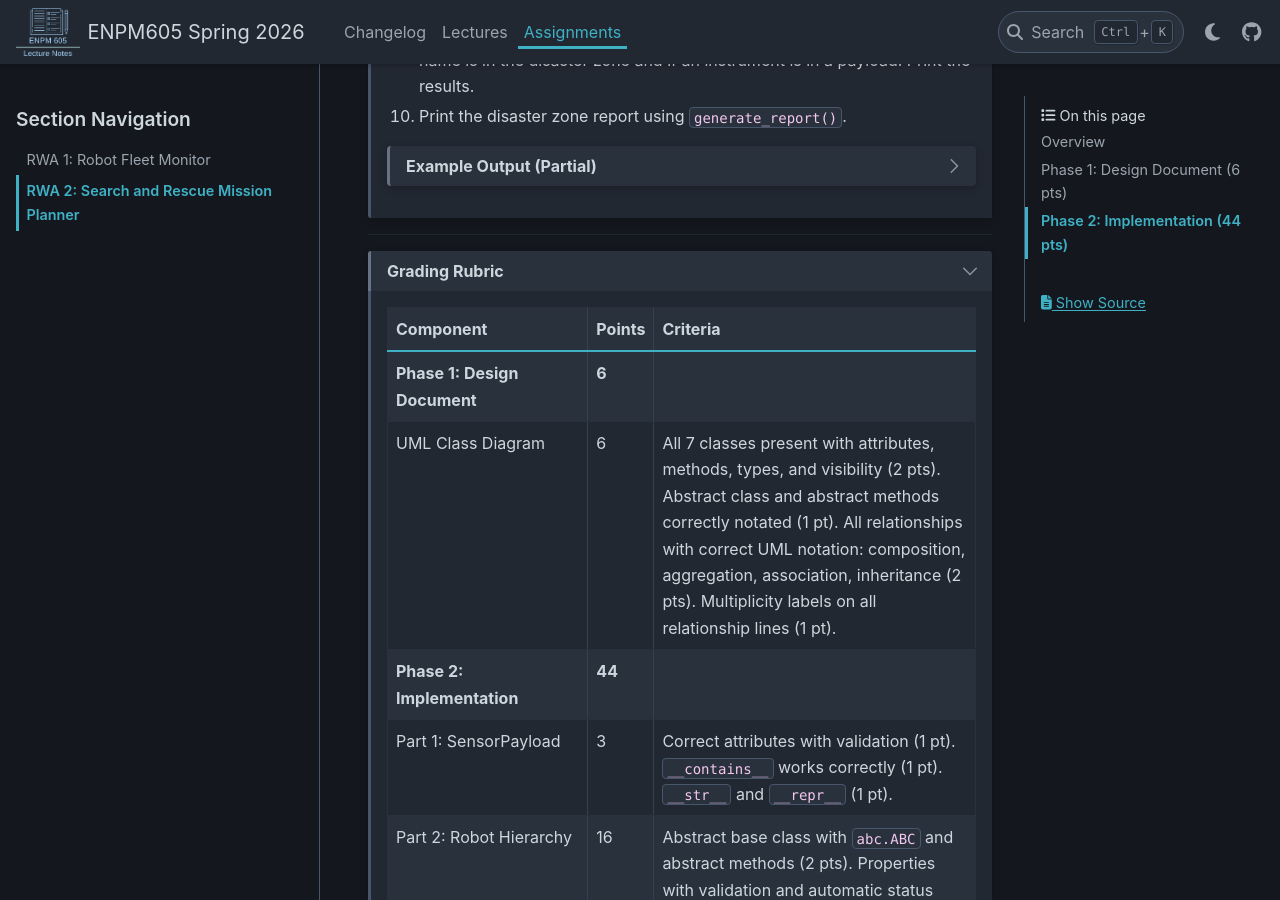
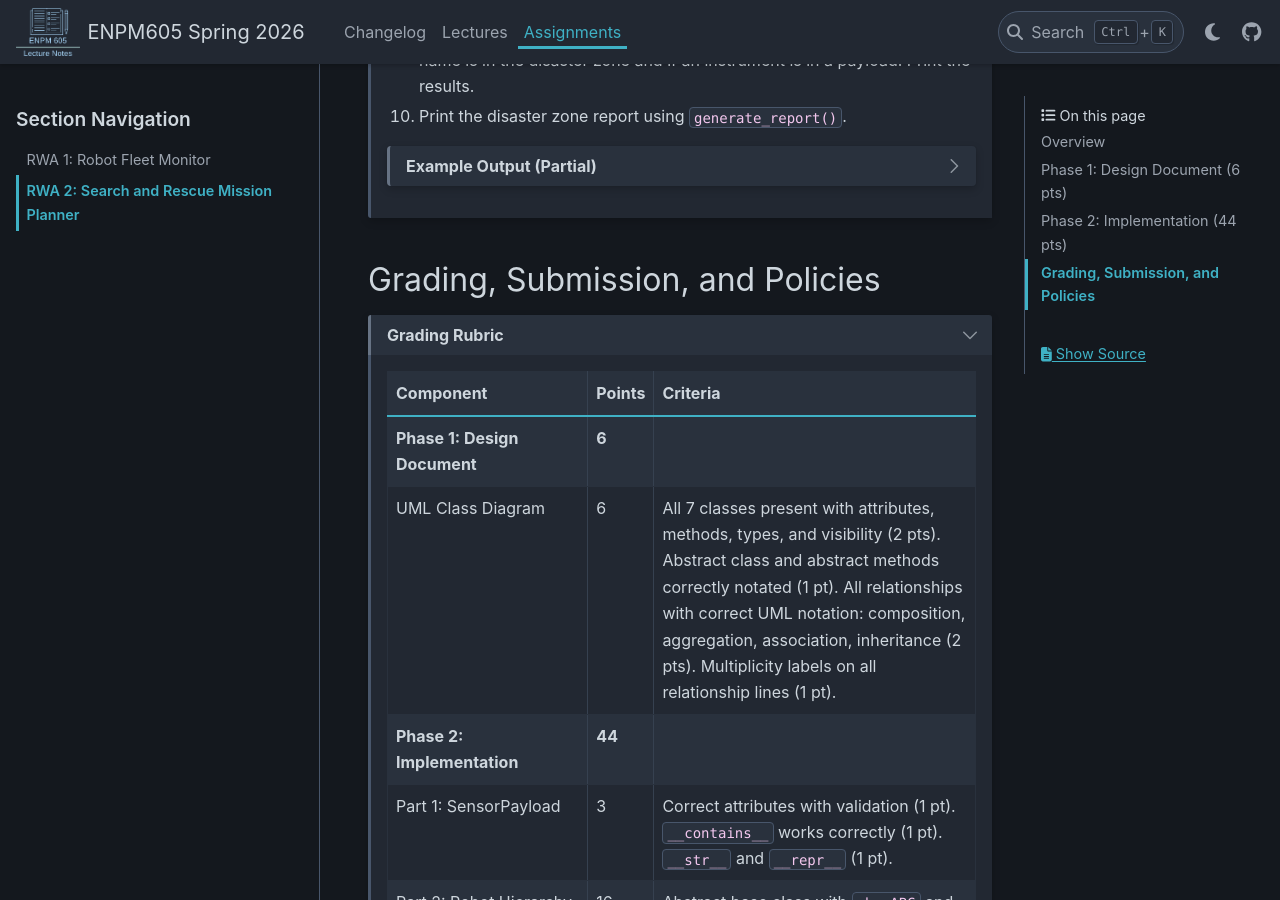
Before and after one commit to zeidk/enpm605-spring-2026-docs, a Sphinx documentation site: the page built from docs/source/assignments/rwa2.rst, in a window 1280 px wide and 900 px high, scrolled down 16262 px. Built offline with Sphinx 7.4.7 and the PyData theme 0.15.4, drawn with Linux system fonts in a browser that asks for light colours.

```diff
--- a/docs/source/assignments/rwa2.rst
+++ b/docs/source/assignments/rwa2.rst
@@ -592,8 +592,10 @@
           ========================================
 
 
-----
 
+
+Grading, Submission, and Policies
+==================================
 
 .. dropdown:: Grading Rubric
    :open:
```
